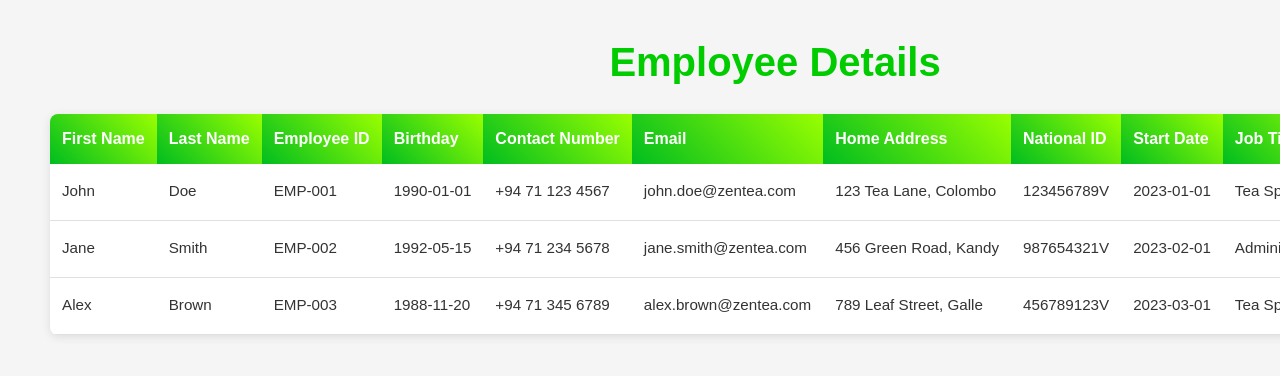
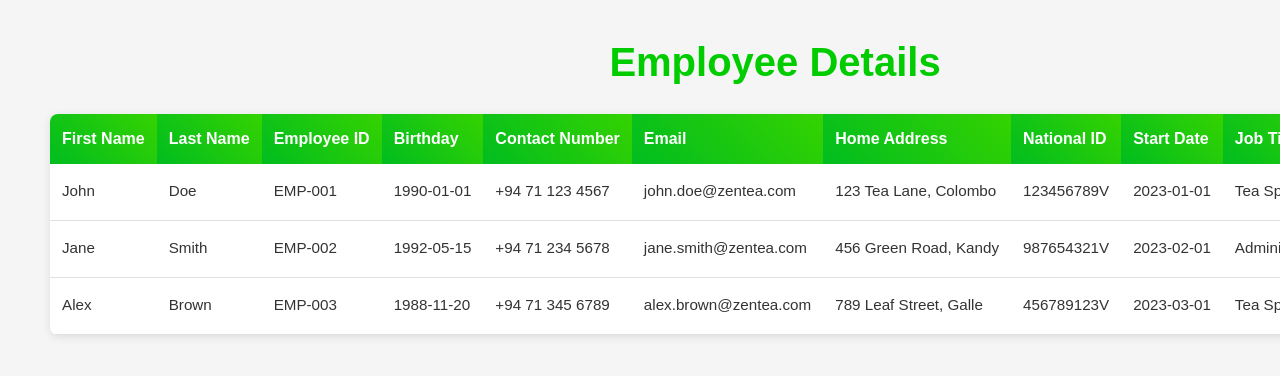
Before and after one commit to omethwithmal/ZenTea, a React (Vite) app in the folder zentea/: page /ZenTeaEmployeeTable in a window 1280 px wide. Shown: the top 376 px of the page. Built offline with nearby package versions, Linux system fonts and the light colour scheme.

Commit message:
navigate

```diff
--- a/zentea/src/components/Employee/EmployeeDashboard/EmployeeDashboard.jsx
+++ b/zentea/src/components/Employee/EmployeeDashboard/EmployeeDashboard.jsx
@@ -375,7 +375,7 @@ const EmployeeDashboard = () => {
                             textDecoration: 'none',
                             borderLeft: '4px solid transparent'
                         }}
-                        onClick={() => navigate('/EmployeeDetailsTable')}
+                        onClick={() => navigate('/EmployeeDetailsCart')}
                     >
                         <i className="fas fa-truck" style={{ marginRight: '10px' }}></i>
                         <span>Employee details</span>
--- a/zentea/src/components/Employee/EmployeeDetailsTable/EmployeeDetailsCart.jsx
+++ b/zentea/src/components/Employee/EmployeeDetailsTable/EmployeeDetailsCart.jsx
@@ -18,7 +18,7 @@ const EmployeeDetailsCart = () => {
 
   // Handle click on Employee-Added Cart
   const handleEmployeeCartClick = () => {
-    navigate('/EmployeeDetailsTable', {
+    navigate('/ZenTeaEmployeeTable', {
       state: { type: 'employee', employees: employeeUsers },
     });
   };
--- a/zentea/src/components/Employee/EmployeeDetailsTable/ZenTeaEmployeeTable.jsx
+++ b/zentea/src/components/Employee/EmployeeDetailsTable/ZenTeaEmployeeTable.jsx
@@ -324,7 +324,7 @@ const styles = {
     borderCollapse: 'collapse',
   },
   th: {
-    background: 'linear-gradient(45deg, hsl(130, 100%, 37%) 0%, #99ff00 100%)',
+    background: 'linear-gradient(45deg, hsl(130, 100%, 37%) 0%,rgb(53, 211, 0) 100%)',
     color: '#ffffff',
     fontSize: '1rem',
     fontWeight: 'bold',
```
